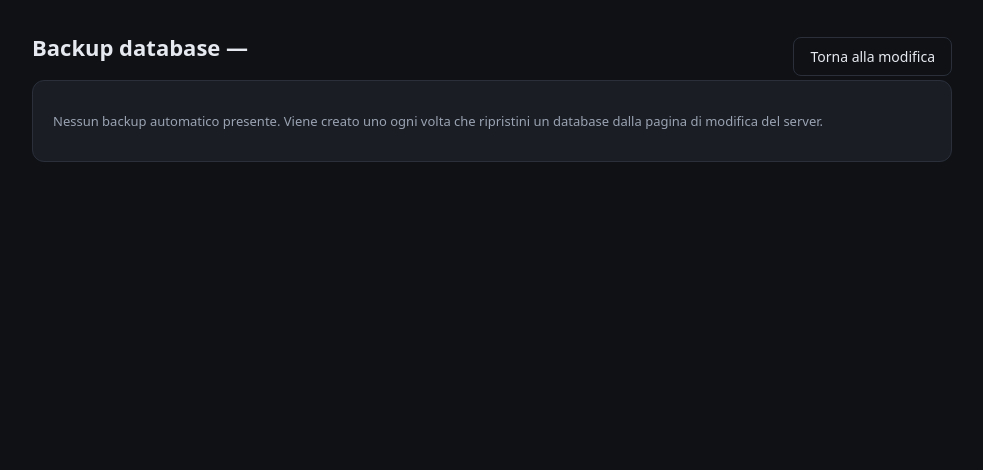
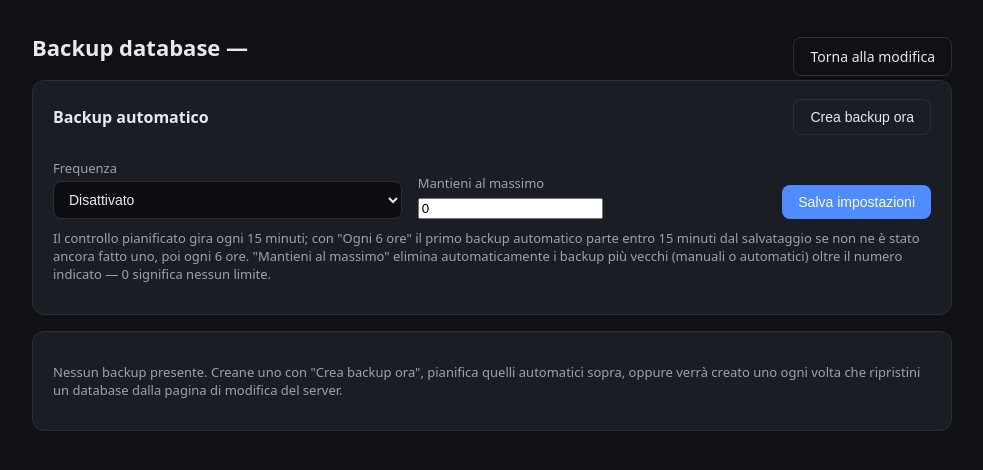
Before and after one commit to cascinanet/mcpserver_docker, a FastAPI app: template app/templates/backups.html in a window 1280 px wide. Shown: the part 51-521 px from the top of the page, without its empty margins (148-1131 px from the left). Run offline with FastAPI, Linux system fonts and the light colour scheme; the template is opened without the code that fills it, so the values that code supplies are empty.

Commit message:
Aggiungi backup automatico pianificato e retention per DB sqlite
Risincronizza da cascinanet/mcpserver: nuovo modulo app/backup.py
condiviso tra route admin e scheduler in background. Sulla pagina
/servers/{id}/backups: "Crea backup ora" (copia immediata, non
richiede la passphrase SQLCipher) e pianificazione (frequenza +
retention, con pulizia automatica dei backup più vecchi). Task in
background avviato nel lifespan di main.py, controlla ogni 15 minuti
i server con backup automatico scaduto.

Nuovi campi su MCPServer: backup_interval_hours, backup_retention,
backup_last_run_at. Retrocompatibili con i servers.json esistenti.

Co-Authored-By: Claude Sonnet 5 <noreply@anthropic.com>
Claude-Session: https://claude.ai/code/session_01NWeaJMUCtcnj1gSCNuHgeJ

```diff
--- a/app/admin/routes.py
+++ b/app/admin/routes.py
@@ -3,15 +3,12 @@
 from __future__ import annotations
 
 import json
-import re
-import shutil
-import time
 from datetime import datetime
-from pathlib import Path
 
 from fastapi import APIRouter, Depends, File, Form, HTTPException, Request, UploadFile
 from fastapi.responses import FileResponse, HTMLResponse, JSONResponse, RedirectResponse
 
+from app import backup as backup_mod
 from app import runtime
 from app.auth import security
 from app.auth.dependencies import require_login
@@ -165,16 +162,7 @@ async def delete_server(server_id: str, user: str = Depends(require_login)):
 
 
 # Tipi che gestiscono un file DB via --db-path (backup/download/restore valgono per tutti).
-_SQLITE_TYPES = {"sqlite", "sqlite_encrypted"}
-
-
-def _sqlite_db_path(server: MCPServer) -> Path | None:
-    """Estrae il percorso del file DB dagli argomenti (--db-path <percorso>)."""
-    args = server.args
-    for i, arg in enumerate(args):
-        if arg == "--db-path" and i + 1 < len(args):
-            return Path(args[i + 1])
-    return None
+_SQLITE_TYPES = backup_mod.SQLITE_TYPES
 
 
 @router.get("/servers/{server_id}/download-db")
@@ -185,12 +173,9 @@ async def download_db(server_id: str, user: str = Depends(require_login)):
     server = store.get_server(server_id)
     if not server or server.type not in _SQLITE_TYPES:
         raise HTTPException(status_code=404, detail="Server SQLite non trovato.")
-    db_path = _sqlite_db_path(server)
-    if not db_path:
-        raise HTTPException(status_code=400, detail="Percorso del database non configurato.")
-    resolved = db_path.resolve()
-    if not resolved.is_relative_to(get_settings().data_dir.resolve()):
-        raise HTTPException(status_code=400, detail="Percorso del database fuori dalla cartella dati.")
+    resolved = backup_mod.resolve_db_path(server)
+    if not resolved:
+        raise HTTPException(status_code=400, detail="Percorso del database non configurato o fuori dalla cartella dati.")
     if not resolved.is_file():
         raise HTTPException(
             status_code=404,
@@ -207,12 +192,12 @@ async def restore_db(server_id: str, file: UploadFile = File(...), user: str = D
     server = store.get_server(server_id)
     if not server or server.type not in _SQLITE_TYPES:
         return JSONResponse({"ok": False, "detail": "Server SQLite non trovato."}, status_code=404)
-    db_path = _sqlite_db_path(server)
-    if not db_path:
-        return JSONResponse({"ok": False, "detail": "Percorso del database non configurato."}, status_code=400)
-    resolved = db_path.resolve()
-    if not resolved.is_relative_to(get_settings().data_dir.resolve()):
-        return JSONResponse({"ok": False, "detail": "Percorso del database fuori dalla cartella dati."}, status_code=400)
+    resolved = backup_mod.resolve_db_path(server)
+    if not resolved:
+        return JSONResponse(
+            {"ok": False, "detail": "Percorso del database non configurato o fuori dalla cartella dati."},
+            status_code=400,
+        )
 
     content = await file.read()
     is_plaintext_sqlite = content.startswith(b"SQLite format 3\x00")
@@ -231,9 +216,9 @@ async def restore_db(server_id: str, file: UploadFile = File(...), user: str = D
 
     backup_note = ""
     if resolved.is_file():
-        backup_path = resolved.with_name(f"{resolved.name}.bak-{int(time.time())}")
-        shutil.copy2(resolved, backup_path)
-        backup_note = f" Backup del file precedente salvato come '{backup_path.name}'."
+        result = backup_mod.create_backup(server)
+        if result["ok"]:
+            backup_note = f" Backup del file precedente creato prima della sostituzione ({result['detail']})"
 
     resolved.parent.mkdir(parents=True, exist_ok=True)
     resolved.write_bytes(content)
@@ -243,50 +228,46 @@ async def restore_db(server_id: str, file: UploadFile = File(...), user: str = D
     return JSONResponse({"ok": True, "detail": f"Database ripristinato ({len(content)} byte).{backup_note}"})
 
 
-def _format_size(num_bytes: int) -> str:
-    if num_bytes < 1024:
-        return f"{num_bytes} B"
-    kb = num_bytes / 1024
-    if kb < 1024:
-        return f"{kb:.1f} KB"
-    return f"{kb / 1024:.1f} MB"
-
-
-def _backup_pattern(db_name: str) -> re.Pattern:
-    return re.compile(r"^" + re.escape(db_name) + r"\.bak-(\d+)$")
-
-
-def _list_backups(server: MCPServer) -> list[dict]:
-    db_path = _sqlite_db_path(server)
-    if not db_path:
-        return []
-    resolved = db_path.resolve()
-    if not resolved.is_relative_to(get_settings().data_dir.resolve()):
-        return []
-    pattern = _backup_pattern(resolved.name)
-    backups = []
-    for p in resolved.parent.glob(f"{resolved.name}.bak-*"):
-        match = pattern.match(p.name)
-        if not match:
-            continue
-        backups.append({
-            "name": p.name,
-            "size": _format_size(p.stat().st_size),
-            "created_at": datetime.fromtimestamp(int(match.group(1))).strftime("%Y-%m-%d %H:%M:%S"),
-            "sort_key": int(match.group(1)),
-        })
-    backups.sort(key=lambda b: b["sort_key"], reverse=True)
-    return backups
-
-
 @router.get("/servers/{server_id}/backups", response_class=HTMLResponse)
 async def list_backups(server_id: str, request: Request, user: str = Depends(require_login)):
     server = store.get_server(server_id)
     if not server or server.type not in _SQLITE_TYPES:
         raise HTTPException(status_code=404, detail="Server SQLite non trovato.")
+    last_run = None
+    if server.backup_last_run_at:
+        last_run = datetime.fromtimestamp(server.backup_last_run_at).strftime("%Y-%m-%d %H:%M:%S")
     return templates.TemplateResponse(
-        request, "backups.html", {"user": user, "server": server, "backups": _list_backups(server)},
+        request, "backups.html",
+        {"user": user, "server": server, "backups": backup_mod.list_backups(server), "last_run": last_run},
     )
+
+
+@router.post("/servers/{server_id}/backups/create")
+async def create_backup_now(server_id: str, user: str = Depends(require_login)):
+    """Crea subito un backup (copia del file DB) fuori da qualunque pianificazione."""
+    server = store.get_server(server_id)
+    if not server or server.type not in _SQLITE_TYPES:
+        raise HTTPException(status_code=404, detail="Server SQLite non trovato.")
+    backup_mod.create_backup(server)
+    return RedirectResponse(f"/servers/{server_id}/backups", status_code=303)
+
+
+@router.post("/servers/{server_id}/backups/settings")
+async def save_backup_settings(
+    server_id: str,
+    backup_interval_hours: int = Form(0),
+    backup_retention: int = Form(0),
+    user: str = Depends(require_login),
+):
+    """Salva pianificazione (ogni N ore, 0 = disattivato) e retention (max backup da
+    mantenere, 0 = illimitato) per il backup automatico di questo server."""
+    server = store.get_server(server_id)
+    if not server or server.type not in _SQLITE_TYPES:
+        raise HTTPException(status_code=404, detail="Server SQLite non trovato.")
+    server.backup_interval_hours = backup_interval_hours or None
+    server.backup_retention = backup_retention or None
+    store.upsert_server(server)
+    return RedirectResponse(f"/servers/{server_id}/backups", status_code=303)
 
 
 @router.post("/servers/{server_id}/backups/{filename}/delete")
@@ -294,14 +275,11 @@ async def delete_backup(server_id: str, filename: str, user: str = Depends(requi
     server = store.get_server(server_id)
     if not server or server.type not in _SQLITE_TYPES:
         raise HTTPException(status_code=404, detail="Server SQLite non trovato.")
-    db_path = _sqlite_db_path(server)
-    if not db_path:
-        raise HTTPException(status_code=400, detail="Percorso del database non configurato.")
-    resolved_db = db_path.resolve()
-    if not resolved_db.is_relative_to(get_settings().data_dir.resolve()):
-        raise HTTPException(status_code=400, detail="Percorso del database fuori dalla cartella dati.")
+    resolved_db = backup_mod.resolve_db_path(server)
+    if not resolved_db:
+        raise HTTPException(status_code=400, detail="Percorso del database non configurato o fuori dalla cartella dati.")
     # Nome file validato contro un pattern esatto (niente '..' o percorsi assoluti nel path param).
-    if not _backup_pattern(resolved_db.name).match(filename):
+    if not backup_mod.backup_pattern(resolved_db.name).match(filename):
         raise HTTPException(status_code=400, detail="Nome file di backup non valido.")
     backup_path = resolved_db.parent / filename
     if not backup_path.is_file():
--- a/app/main.py
+++ b/app/main.py
@@ -10,6 +10,7 @@ from fastapi import FastAPI
 from fastapi.middleware.cors import CORSMiddleware
 from starlette.middleware.sessions import SessionMiddleware
 
+from app import backup
 from app.admin import routes as admin_routes
 from app.auth import routes as auth_routes
 from app.auth.security import ensure_bootstrap_admin
@@ -32,8 +33,11 @@ async def lifespan(app: FastAPI):
         logging.getLogger("mcp").exception("Prewarm iniziale fallito")
     # Reaper: chiude le sessioni inattive per evitare l'accumulo di subprocess (OOM).
     reaper = asyncio.create_task(manager.reap_loop())
+    # Backup automatico pianificato per i server sqlite/sqlite_encrypted che lo richiedono.
+    backup_task = asyncio.create_task(backup.scheduler_loop())
     yield
     reaper.cancel()
+    backup_task.cancel()
     await manager.close_all()
 
 
--- a/app/templates/backups.html
+++ b/app/templates/backups.html
@@ -4,6 +4,44 @@
 <div style="display:flex; align-items:center; justify-content:space-between;">
   <h1>Backup database — {{ server.name }}</h1>
   <a class="btn secondary" href="/servers/{{ server.id }}/edit">Torna alla modifica</a>
+</div>
+
+<div class="card">
+  <div style="display:flex; align-items:center; justify-content:space-between; flex-wrap:wrap; gap:10px;">
+    <strong>Backup automatico</strong>
+    <form method="post" action="/servers/{{ server.id }}/backups/create" style="display:inline;">
+      <button class="btn secondary" type="submit">Crea backup ora</button>
+    </form>
+  </div>
+  <form method="post" action="/servers/{{ server.id }}/backups/settings" style="margin-top:12px; display:flex; align-items:end; gap:16px; flex-wrap:wrap;">
+    <div style="flex:1; min-width:200px;">
+      <label>Frequenza</label>
+      <select name="backup_interval_hours"
+              style="width:100%; background:#0c0e12; border:1px solid var(--border); color:var(--fg); border-radius:8px; padding:9px 11px; font-size:14px;">
+        {% set current_interval = server.backup_interval_hours or 0 %}
+        <option value="0" {{ 'selected' if current_interval == 0 }}>Disattivato</option>
+        <option value="6" {{ 'selected' if current_interval == 6 }}>Ogni 6 ore</option>
+        <option value="12" {{ 'selected' if current_interval == 12 }}>Ogni 12 ore</option>
+        <option value="24" {{ 'selected' if current_interval == 24 }}>Ogni giorno</option>
+        <option value="168" {{ 'selected' if current_interval == 168 }}>Ogni settimana</option>
+      </select>
+    </div>
+    <div style="flex:1; min-width:200px;">
+      <label>Mantieni al massimo</label>
+      <input type="number" name="backup_retention" min="0" step="1"
+             value="{{ server.backup_retention or 0 }}" placeholder="0 = illimitato">
+    </div>
+    <div>
+      <button class="btn" type="submit">Salva impostazioni</button>
+    </div>
+  </form>
+  <p class="muted" style="margin-top:10px;">
+    Il controllo pianificato gira ogni 15 minuti; con "Ogni 6 ore" il primo backup automatico
+    parte entro 15 minuti dal salvataggio se non ne è stato ancora fatto uno, poi ogni 6 ore.
+    "Mantieni al massimo" elimina automaticamente i backup più vecchi (manuali o automatici)
+    oltre il numero indicato — 0 significa nessun limite.
+    {% if last_run %}<br>Ultimo backup automatico: {{ last_run }}.{% endif %}
+  </p>
 </div>
 
 <div class="card">
@@ -31,7 +69,7 @@
   </table>
   </div>
   {% else %}
-  <p class="muted">Nessun backup automatico presente. Viene creato uno ogni volta che ripristini un database dalla pagina di modifica del server.</p>
+  <p class="muted">Nessun backup presente. Creane uno con "Crea backup ora", pianifica quelli automatici sopra, oppure verrà creato uno ogni volta che ripristini un database dalla pagina di modifica del server.</p>
   {% endif %}
 </div>
 {% endblock %}
```
Also changed, not shown: app/backup.py (added, +142 -0 lines), app/models.py (+8 -0 lines).
